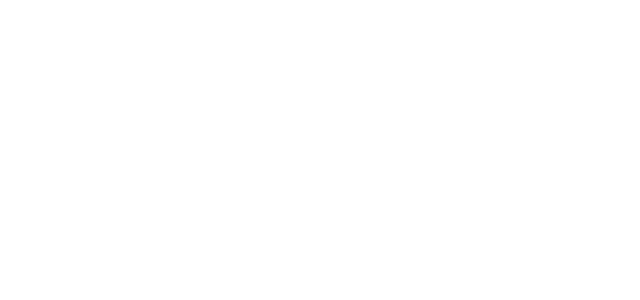
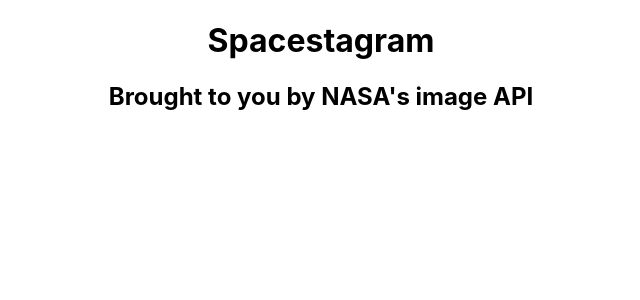
Before and after one commit to Andrey-1992/spacestagram-shopify, a React (Create React App) app: page / in a window 1280 px wide. Shown: the top 300 px of the page, without its empty margins (319-959 px from the left). Built offline with nearby package versions, Linux system fonts and the light colour scheme.

Commit message:
Change tab title on the browser

```diff
--- a/public/index.html
+++ b/public/index.html
@@ -24,7 +24,7 @@
       work correctly both with client-side routing and a non-root public URL.
       Learn how to configure a non-root public URL by running `npm run build`.
     -->
-    <title>React App</title>
+    <title>Spacestagram</title>
   </head>
   <body>
     <noscript>You need to enable JavaScript to run this app.</noscript>
--- a/src/components/App/App.css
+++ b/src/components/App/App.css
@@ -2,7 +2,7 @@
   text-align: center;
 }
 
-.App-logo {
+/* .App-logo {
   height: 40vmin;
   pointer-events: none;
 }
@@ -35,4 +35,4 @@
   to {
     transform: rotate(360deg);
   }
-}
+} */
--- a/src/components/App/App.tsx
+++ b/src/components/App/App.tsx
@@ -1,9 +1,11 @@
 import React from 'react';
-// import './App.css';
+import './App.css';
 
 export const App = () => {
   return (
     <div className="App">
+      <h1 className='header'>Spacestagram</h1>
+      <h2 className='subheader'>Brought to you by NASA's image API</h2>
     </div>
   );
 }
```
